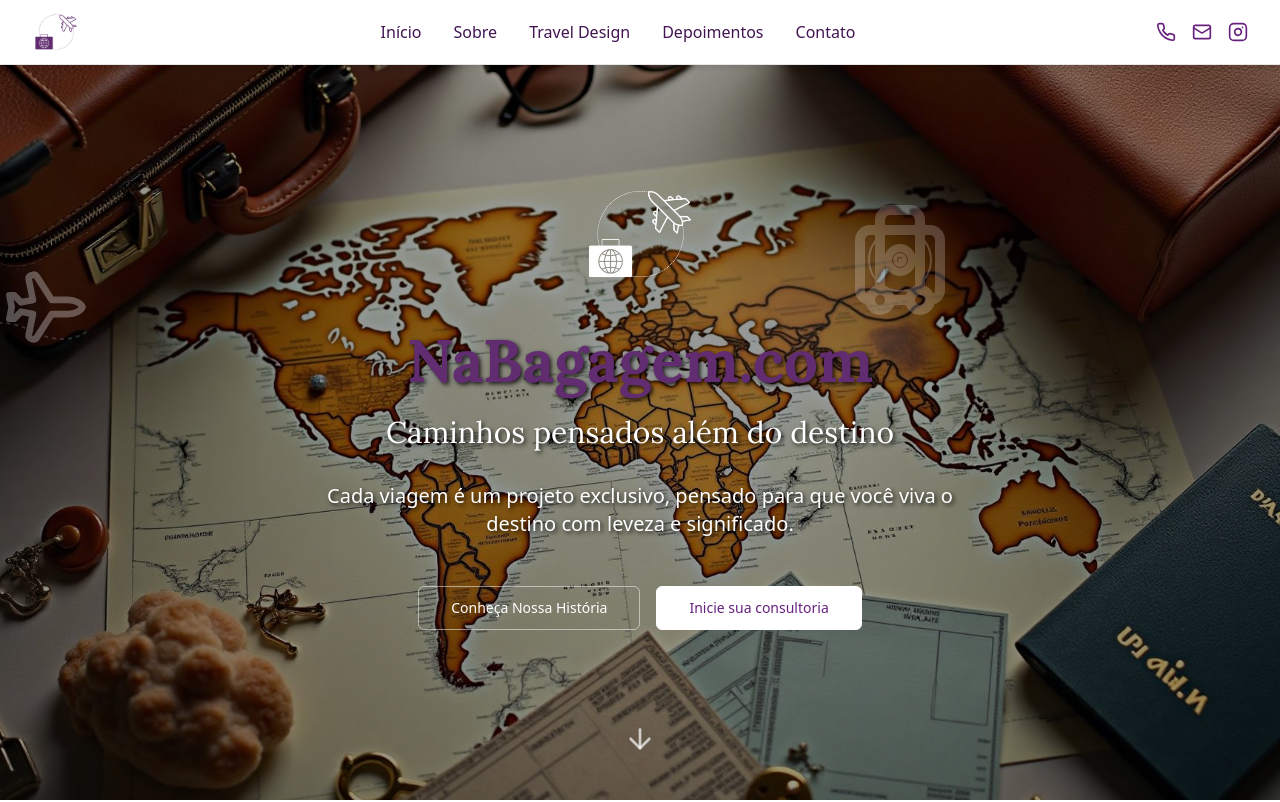
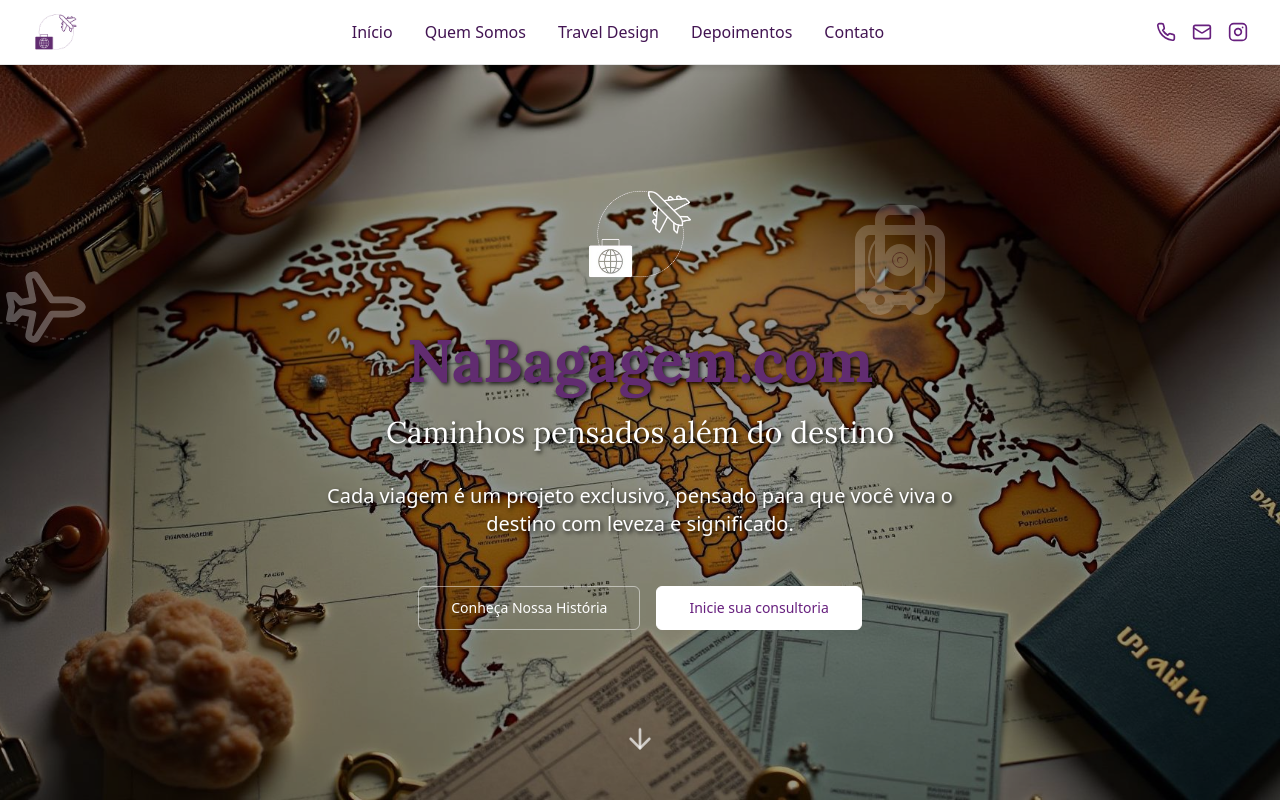
Before and after one commit to felipebulek/nabagagem-travel-design, a React (Vite) app: page / in a window 1280 px wide. Shown: the top 802 px of the page. Built offline with nearby package versions, Linux system fonts and the light colour scheme.

Commit message:
Mudar texto para "Quem Somos"
Muda o texto do botão "Sobre" para "Quem Somos".

```diff
--- a/src/components/Header.tsx
+++ b/src/components/Header.tsx
@@ -26,7 +26,7 @@ const Header = () => {
               Início
             </button>
             <button onClick={() => scrollToSection('about')} className="text-foreground hover:text-primary transition-colors">
-              Sobre
+              Quem Somos
             </button>
             <button onClick={() => scrollToSection('services')} className="text-foreground hover:text-primary transition-colors">
               Travel Design
@@ -67,7 +67,7 @@ const Header = () => {
                 Início
               </button>
               <button onClick={() => scrollToSection('about')} className="block px-3 py-2 text-base text-foreground hover:text-primary transition-colors w-full text-left">
-                Sobre
+                Quem Somos
               </button>
               <button onClick={() => scrollToSection('services')} className="block px-3 py-2 text-base text-foreground hover:text-primary transition-colors w-full text-left">
                 Travel Design
```
